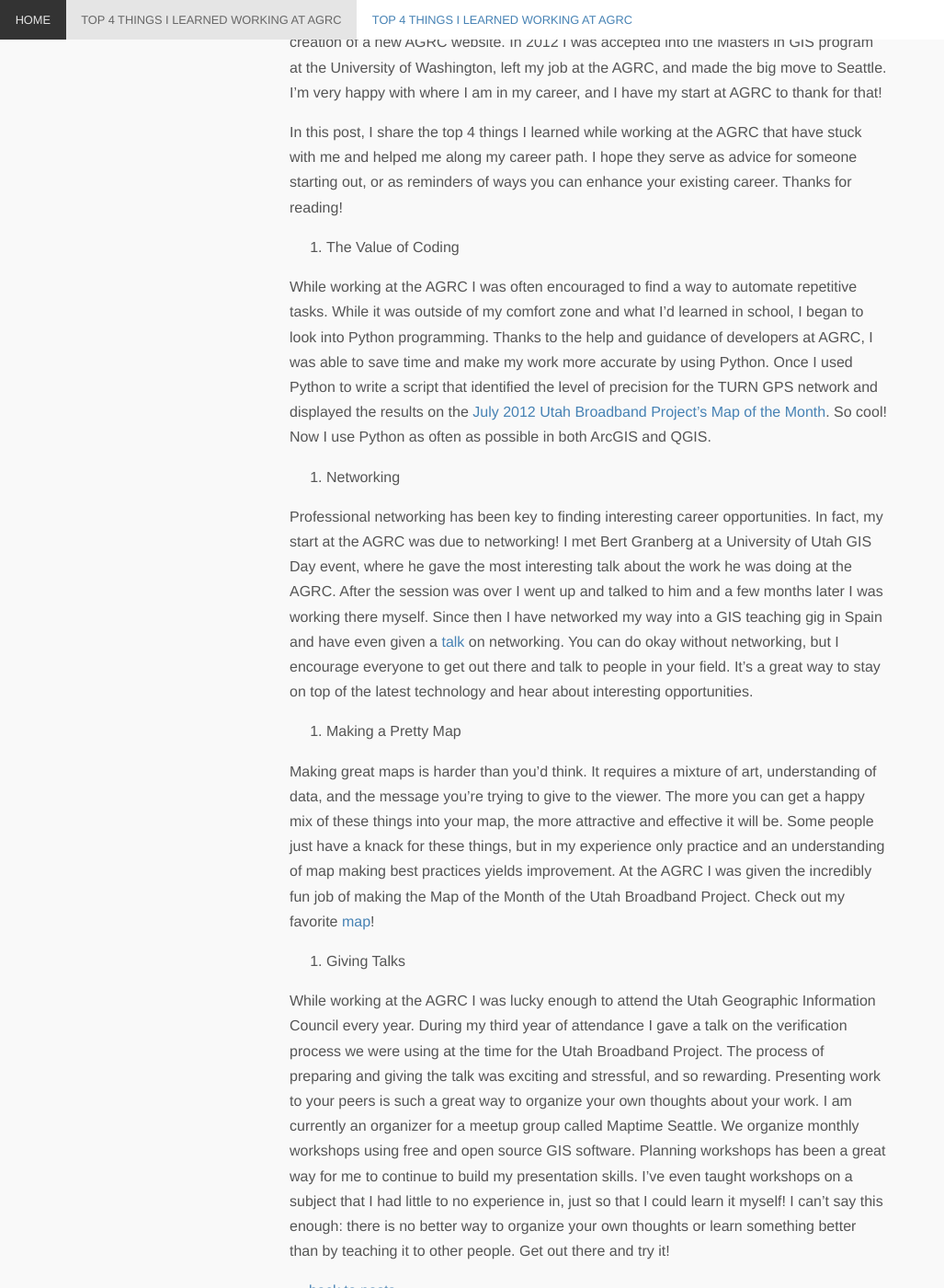
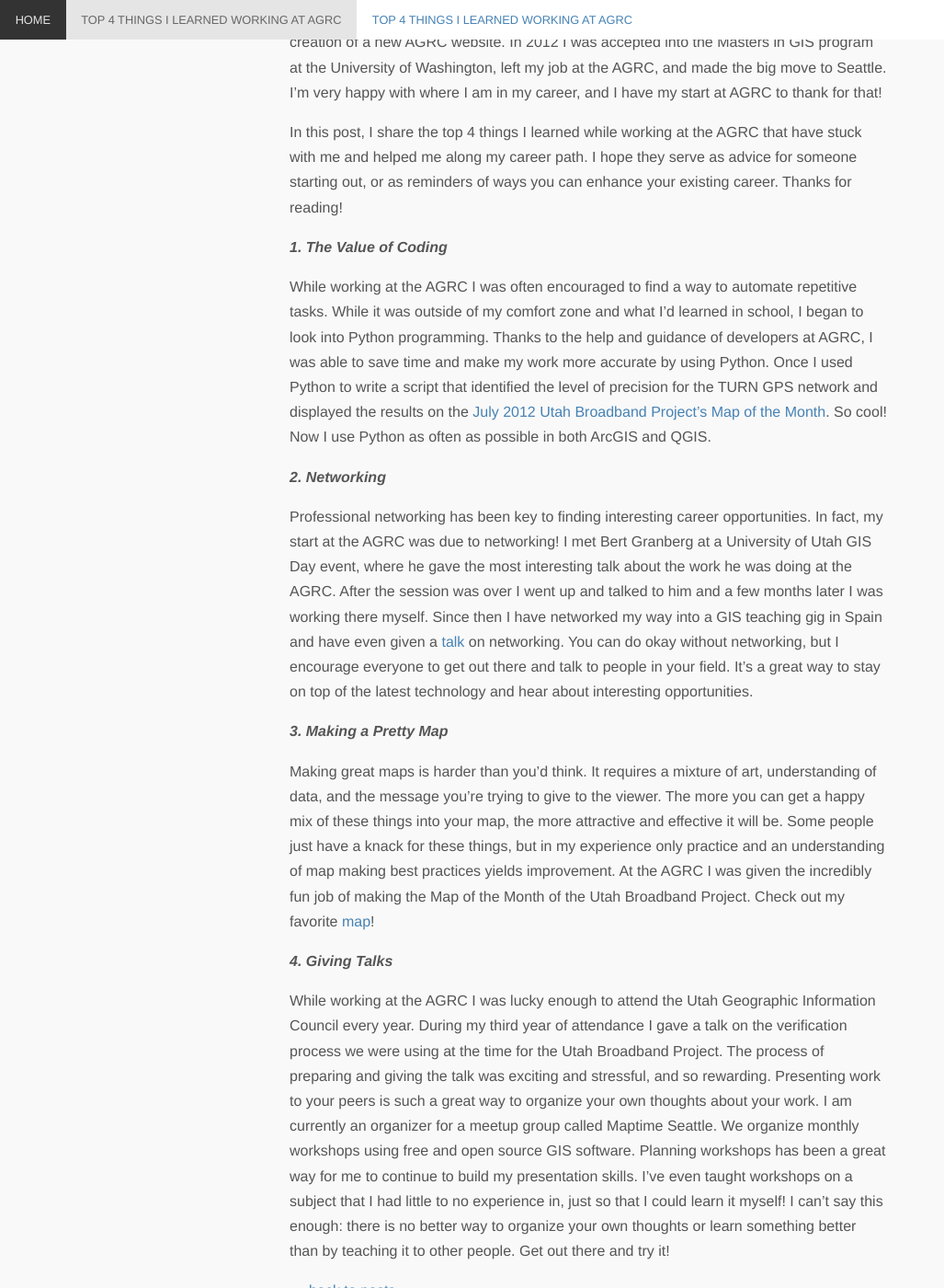
Before and after one commit to christyheaton/christyheaton.github.io, a Jekyll site: the page built from _posts/2016-04-26-top-4-things-i-learned-working-at-agrc.md, in a window 1280 px wide and 1400 px high, scrolled down 388 px. Shown: the whole window at 92% size, without its empty margins (0-1027 px from the left). Built offline with Jekyll 4.4.1, drawn with Linux system fonts in a browser that asks for light colours; nearby versions of some CDN libraries; Markdown is read by kramdown in place of the engine named in the settings; some of the changed lines change nothing that is shown.

Commit message:
added posts

```diff
--- a/_posts/2016-04-26-top-4-things-i-learned-working-at-agrc.md
+++ b/_posts/2016-04-26-top-4-things-i-learned-working-at-agrc.md
@@ -12,24 +12,24 @@
 tags: blog
 ---
 
-Hi there! I’m [Christy](christyheaton.github.io). I work at a small consulting firm in downtown Seattle called [SGSI](sgsi.com). I also teach a summer GIS Programming course at the [University of Washington](http://www.gisonline.uw.edu/) and organize a Meetup group called [Maptime Seattle](http://www.meetup.com/MaptimeSEA/).
+Hi there! I’m [Christy](http://www.christyheaton.github.io). I work at a small consulting firm in downtown Seattle called [SGSI](http://www.sgsi.com). I also teach a summer GIS Programming course at the [University of Washington](http://www.gisonline.uw.edu/) and organize a Meetup group called [Maptime Seattle](http://www.meetup.com/MaptimeSEA/).
 
 Back in November 2009, I got my professional start as a GIS intern at the Utah AGRC. During my time at AGRC I was involved in large-scale projects such as the Utah Broadband Project, the 2010 Census Redistricting Project, the Utah State History Project, and the creation of a new AGRC website. In 2012 I was accepted into the Masters in GIS program at the University of Washington, left my job at the AGRC,  and made the big move to Seattle. I’m very happy with where I am in my career, and I have my start at AGRC to thank for that!
 
 In this post, I share the top 4 things I learned while working at the AGRC that have stuck with me and helped me along my career path. I hope they serve as advice for someone starting out, or as reminders of ways you can enhance your existing career. Thanks for reading!
 
-1. The Value of Coding
+***1. The Value of Coding***
 
 While working at the AGRC I was often encouraged to find a way to automate repetitive tasks. While it was outside of my comfort zone and what I’d learned in school, I began to look into Python programming. Thanks to the help and guidance of developers at AGRC, I was able to save time and make my work more accurate by using Python. Once I used Python to write a script that identified the level of precision for the TURN GPS network and displayed the results on the [July 2012 Utah Broadband Project’s Map of the Month](http://broadband.utah.gov/2012/07/25/july-2012-map-of-the-month-the-utah-reference-network-turn/). So cool! Now I use Python as often as possible in both ArcGIS and QGIS.
 
-2. Networking
+***2. Networking***
 
 Professional networking has been key to finding interesting career opportunities. In fact, my start at the AGRC was due to networking! I met Bert Granberg at a University of Utah GIS Day event, where he gave the most interesting talk about the work he was doing at the AGRC. After the session was over I went up and talked to him and a few months later I was working there myself. Since then I have networked my way into a GIS teaching gig in Spain and have even given a [talk](https://www.youtube.com/watch?v=z-q4znBqokw) on networking. You can do okay without networking, but I encourage everyone to get out there and talk to people in your field. It's a great way to stay on top of the latest technology and hear about interesting opportunities.
 
-3. Making a Pretty Map
+***3. Making a Pretty Map***
 
 Making great maps is harder than you’d think. It requires a mixture of art, understanding of data, and the message you’re trying to give to the viewer. The more you can get a happy mix of these things into your map, the more attractive and effective it will be. Some people just have a knack for these things, but in my experience only practice and an understanding of map making best practices yields improvement. At the AGRC I was given the incredibly fun job of making the Map of the Month of the Utah Broadband Project. Check out my favorite [map](http://broadband.utah.gov/2012/06/21/june-2012-map-of-the-month-national-parks/)!
 
-4. Giving Talks
+***4. Giving Talks***
 
 While working at the AGRC I was lucky enough to attend the Utah Geographic Information Council every year. During my third year of attendance I gave a talk on the verification process we were using at the time for the Utah Broadband Project. The process of preparing and giving the talk was exciting and stressful, and so rewarding. Presenting work to your peers is such a great way to organize your own thoughts about your work. I am currently an organizer for a meetup group called Maptime Seattle. We organize monthly workshops using free and open source GIS software. Planning workshops has been a great way for me to continue to build my presentation skills. I’ve even taught workshops on a subject that I had little to no experience in, just so that I could learn it myself! I can’t say this enough: there is no better way to organize your own thoughts or learn something better than by teaching it to other people. Get out there and try it!
```
